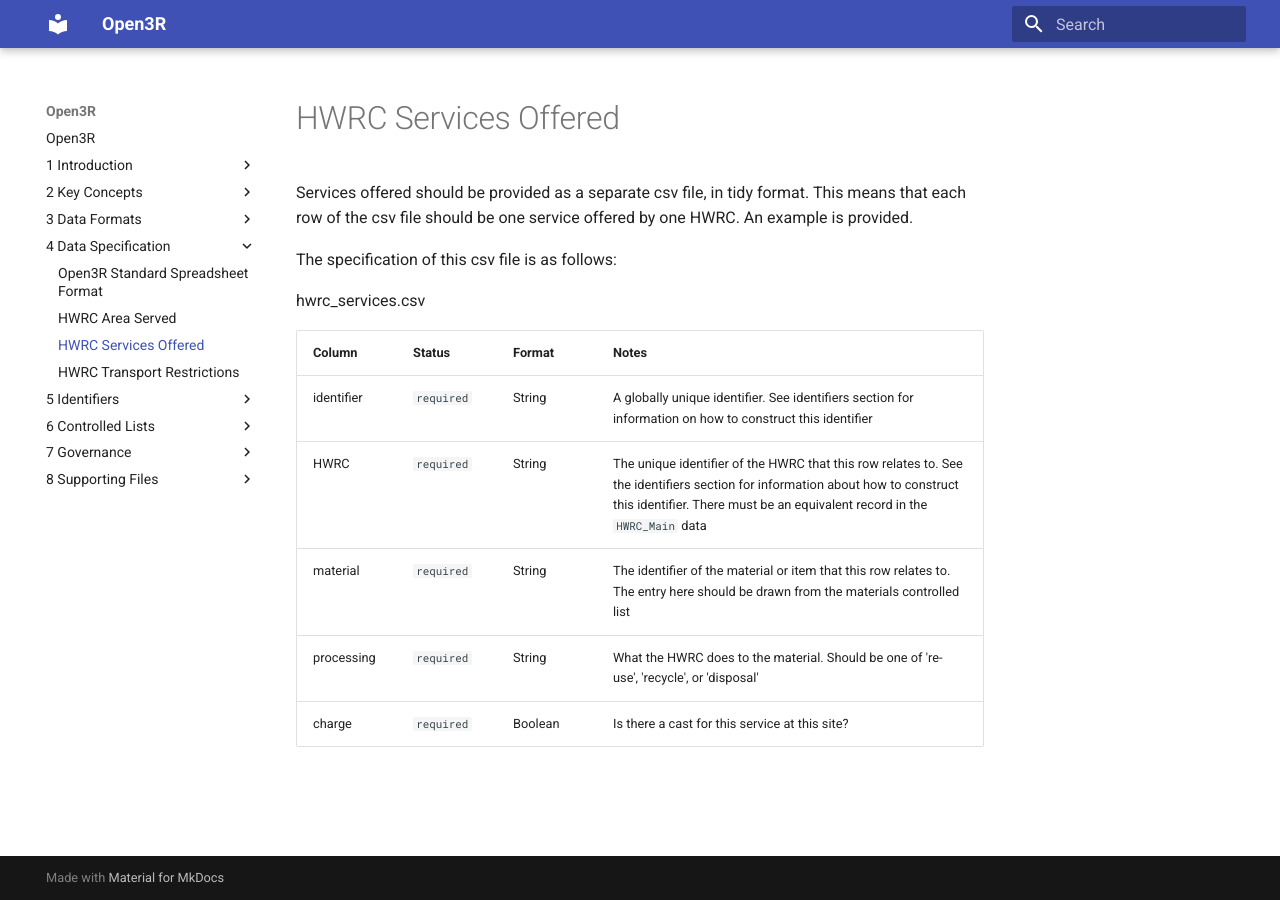
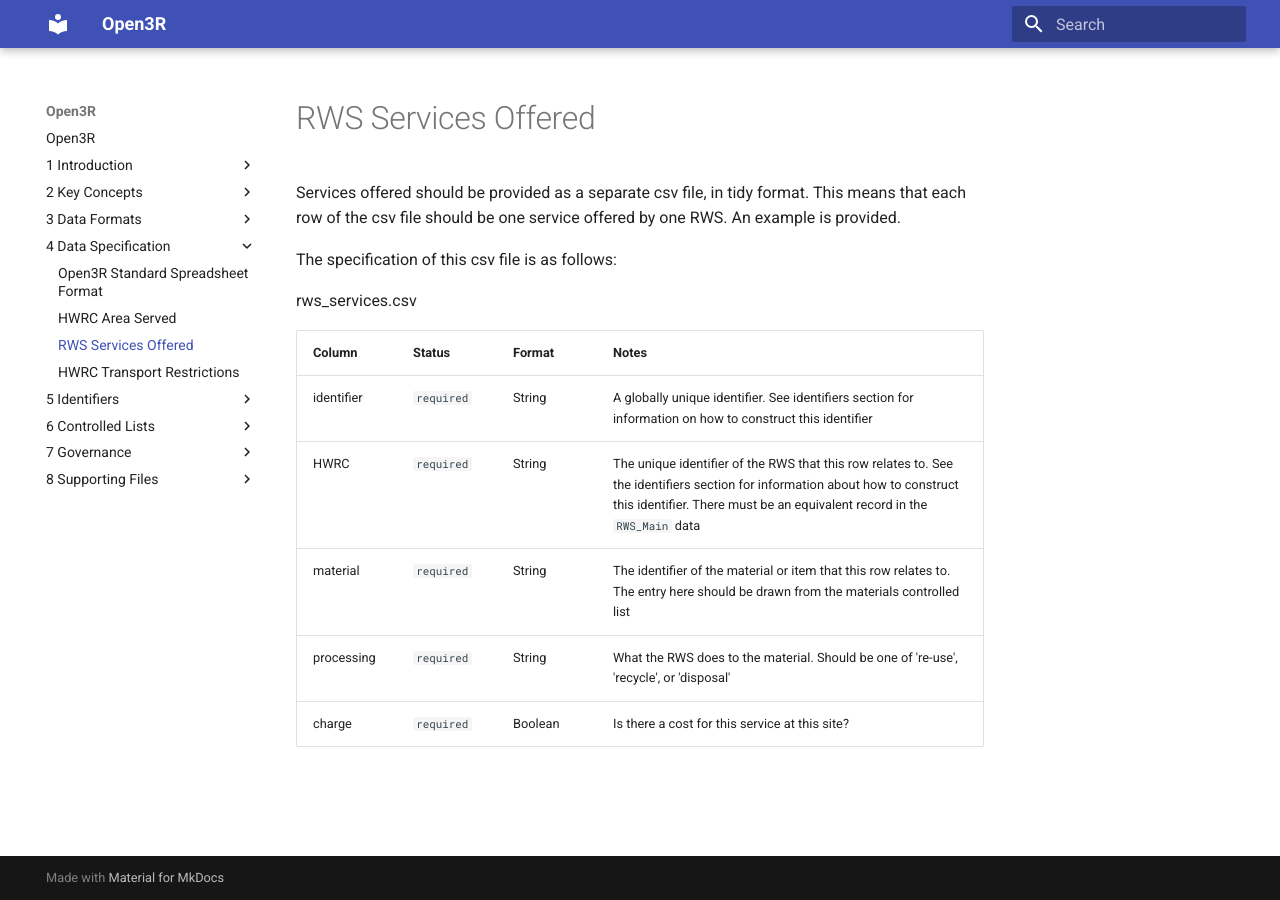
Before and after one commit to OpenDataManchester/Open3R, an MkDocs documentation site: the page built from docs/4_Data_Specification/4_3_HWRC_Services.md, in a window 1280 px wide. Built offline with MkDocs 1.6.1 and Material for MkDocs 9.7.7, drawn with Linux system fonts in a browser that asks for light colours.

Commit message:
Update 4_3_HWRC_Services.md
Updated HWRC to broader RWS

```diff
--- a/docs/4_Data_Specification/4_3_HWRC_Services.md
+++ b/docs/4_Data_Specification/4_3_HWRC_Services.md
@@ -1,15 +1,15 @@
-# HWRC Services Offered
+# RWS Services Offered
 
-Services offered should be provided as a separate csv file, in tidy format. This means that each row of the csv file should be one service offered by one HWRC. An example is provided.
+Services offered should be provided as a separate csv file, in tidy format. This means that each row of the csv file should be one service offered by one RWS. An example is provided.
 
 The specification of this csv file is as follows:
 
-hwrc_services.csv
+rws_services.csv
 
 |Column|Status|Format|Notes|
 |:-|:-|:-|:-|
 |identifier|`required`|String|A globally unique identifier. See identifiers section for information on how to construct this identifier|
-|HWRC|`required`|String|The unique identifier of the HWRC that this row relates to. See the identifiers section for information about how to construct this identifier. There must be an equivalent record in the `HWRC_Main` data|
+|HWRC|`required`|String|The unique identifier of the RWS that this row relates to. See the identifiers section for information about how to construct this identifier. There must be an equivalent record in the `RWS_Main` data|
 |material|`required`|String|The identifier of the material or item that this row relates to. The entry here should be drawn from the materials controlled list|
-|processing|`required`|String|What the HWRC does to the material. Should be one of 're-use', 'recycle', or 'disposal'|
-|charge|`required`|Boolean|Is there a cast for this service at this site?|
+|processing|`required`|String|What the RWS does to the material. Should be one of 're-use', 'recycle', or 'disposal'|
+|charge|`required`|Boolean|Is there a cost for this service at this site?|
```
